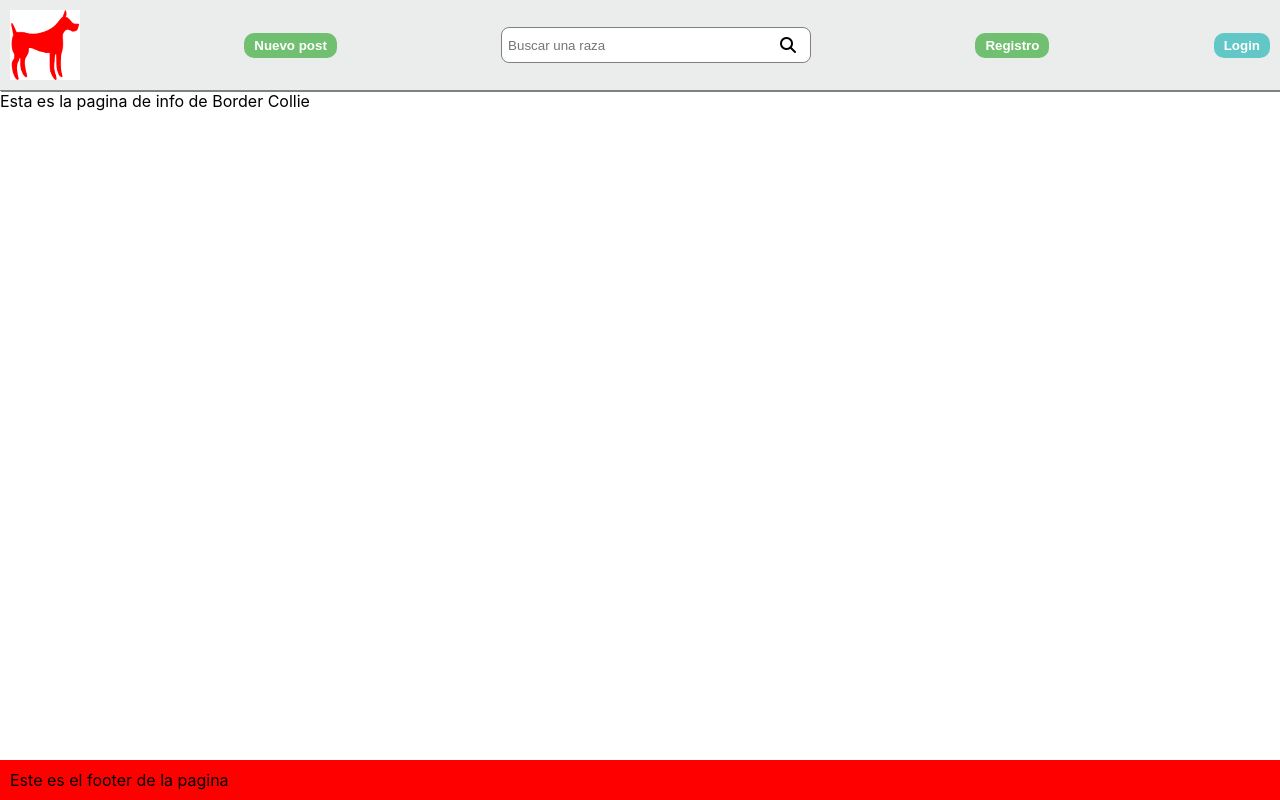
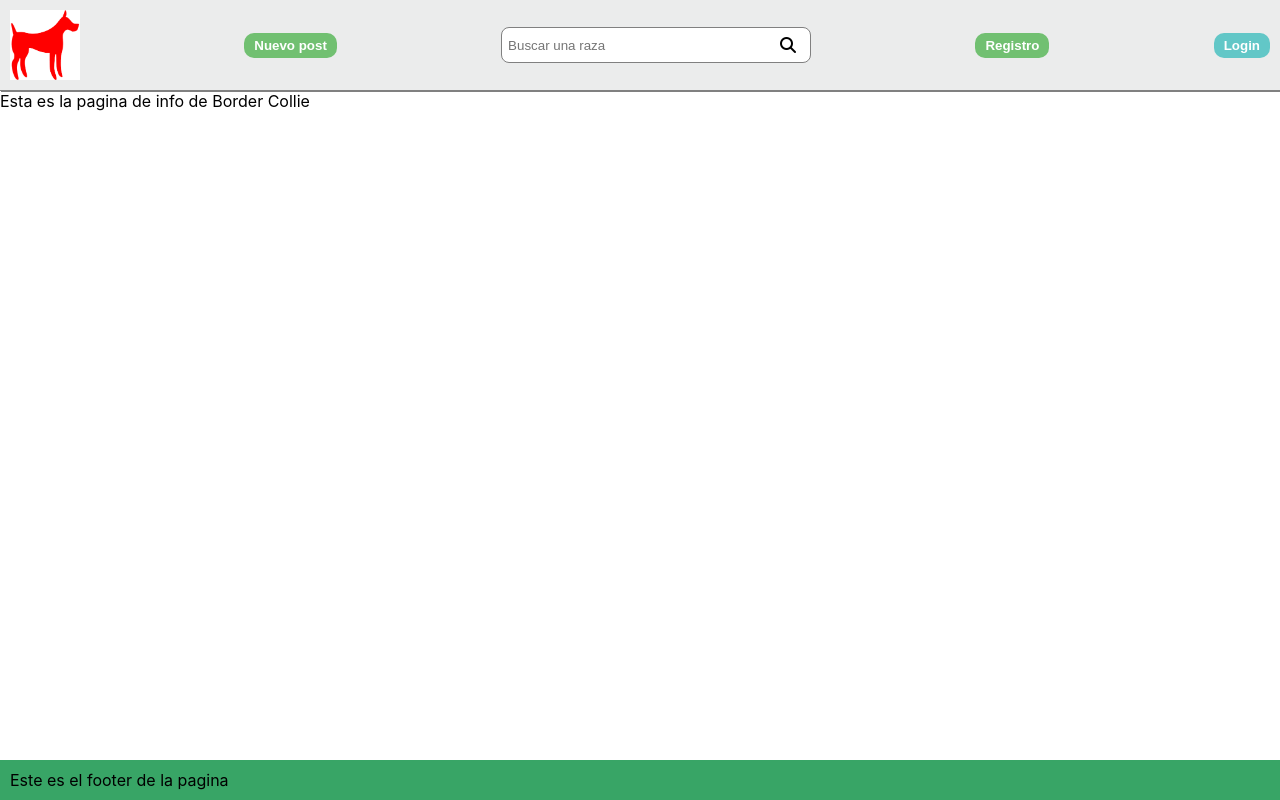
Before and after one commit to devCavadia/ExplicacionReact, a React (Create React App) app: page /bordercollie in a window 1280 px wide. Built offline with nearby package versions, Linux system fonts and the light colour scheme.

Commit message:
Agregar configuraciones finales a los estilos del footer

```diff
--- a/src/pages/index.jsx
+++ b/src/pages/index.jsx
@@ -11,6 +11,10 @@ function Index() {
                 <CardRazasPerros fotoRaza={rhodesian} nombreRaza="Rhodesian" paginaPerro='/rhodesian'/>
                 <CardRazasPerros fotoRaza={borderCollie} nombreRaza="Border Collie" paginaPerro='/bordercollie'/>
                 <CardRazasPerros fotoRaza={rhodesian} nombreRaza="Rhodesian" paginaPerro='/rhodesian'/>
+                <CardRazasPerros fotoRaza={borderCollie} nombreRaza="Border Collie" paginaPerro='/bordercollie'/>
+                <CardRazasPerros fotoRaza={rhodesian} nombreRaza="Rhodesian" paginaPerro='/rhodesian'/>
+                <CardRazasPerros fotoRaza={borderCollie} nombreRaza="Border Collie" paginaPerro='/bordercollie'/>
+                <CardRazasPerros fotoRaza={rhodesian} nombreRaza="Rhodesian" paginaPerro='/rhodesian'/>
             </ul>
         </section>
     );
--- a/src/styles/styles.css
+++ b/src/styles/styles.css
@@ -82,6 +82,7 @@ ul{
 
 .breedCardContainer{
   display: flex;
+  flex-wrap: wrap;
 }
 
 .breedCard{
@@ -121,13 +122,15 @@ ul{
   display: flex;
   flex-direction: column;
   height: 100vh;
+  overflow-y: hidden;
 }
 
 .mainContainer > main{
   height: 100%;
+  overflow-y: scroll;
 }
 
 .mainContainer > footer{
-  background-color: red;
+  background-color: rgb(56, 165, 102);
   padding: 10px;
 }
```
